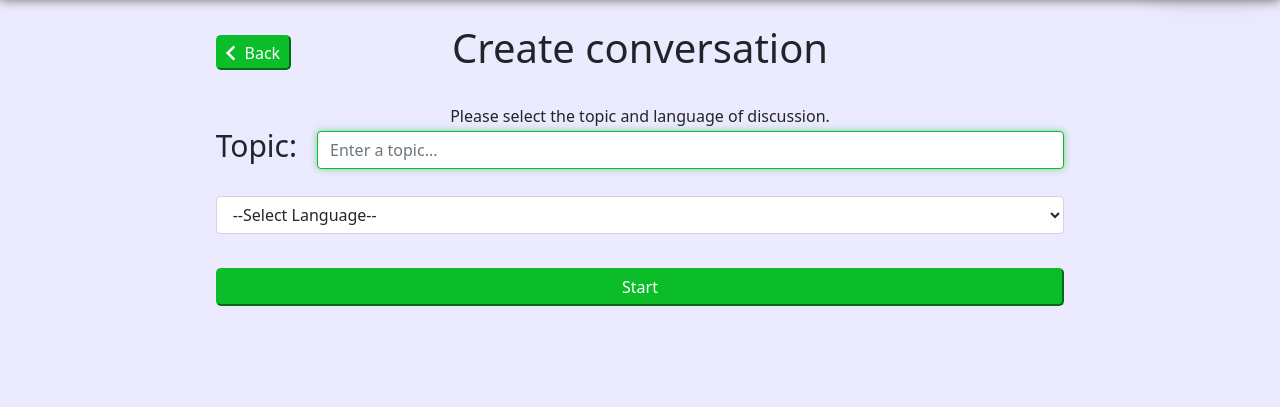
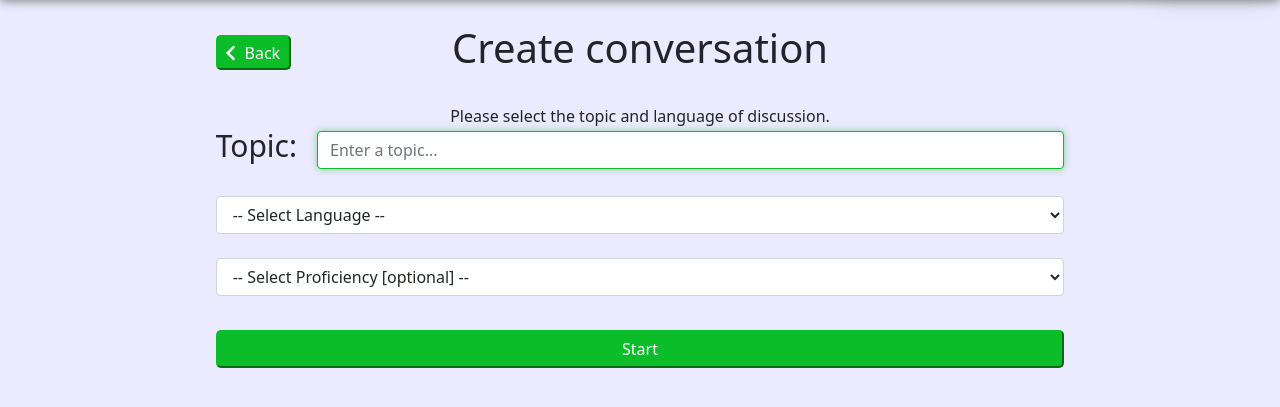
Before and after one commit to rlmtm/CS-IA, a Flask app: template templates/new.html in a window 1280 px wide. Shown: the part 74-481 px from the top of the page. Run offline with Flask 3, Linux system fonts and the light colour scheme; the template is opened without the code that fills it, so the values that code supplies are empty; some libraries are stand-ins or nearby versions.

Commit message:
Update new.html

```diff
--- a/templates/new.html
+++ b/templates/new.html
@@ -38,7 +38,7 @@
         </div>
         <br>
         <select class="form-contro mx-auto w-fit" id="languageSelect" name="languageSelect">
-            <option disabled selected value="select" style="width: 100%;">--Select Language--</option>
+            <option disabled selected value="default" style="width: 100%;">-- Select Language --</option>
             <option value="Arabic">Arabic</option>
             <option value="Bengali">Bengali</option>
             <option value="Chinese">Chinese</option>
@@ -54,6 +54,16 @@
             <option value="Urdu">Urdu</option>
         </select>
         <br>
+        <select class="form-contro mx-auto w-fit" id="proficiencySelect" name="proficiencySelect">
+            <option selected value="default" style="width: 100%;">-- Select Proficiency [optional] --</option>
+            <option value="Elementary Proficiency">Elementary Proficiency</option>
+            <option value="Limited Working Proficiency">Limited Working Proficiency</option>
+            <option value="Professional Working Proficiency">Professional Working Proficiency</option>
+            <option value="Full Professional Working Proficiency">Full Professional Working Proficiency</option>
+            <option value="Native Proficiency">Native Proficiency</option>
+
+        </select>
+        <br>
         {% if error %}
             <a id="badEvent">{{error}}</a>
             <br>
```
